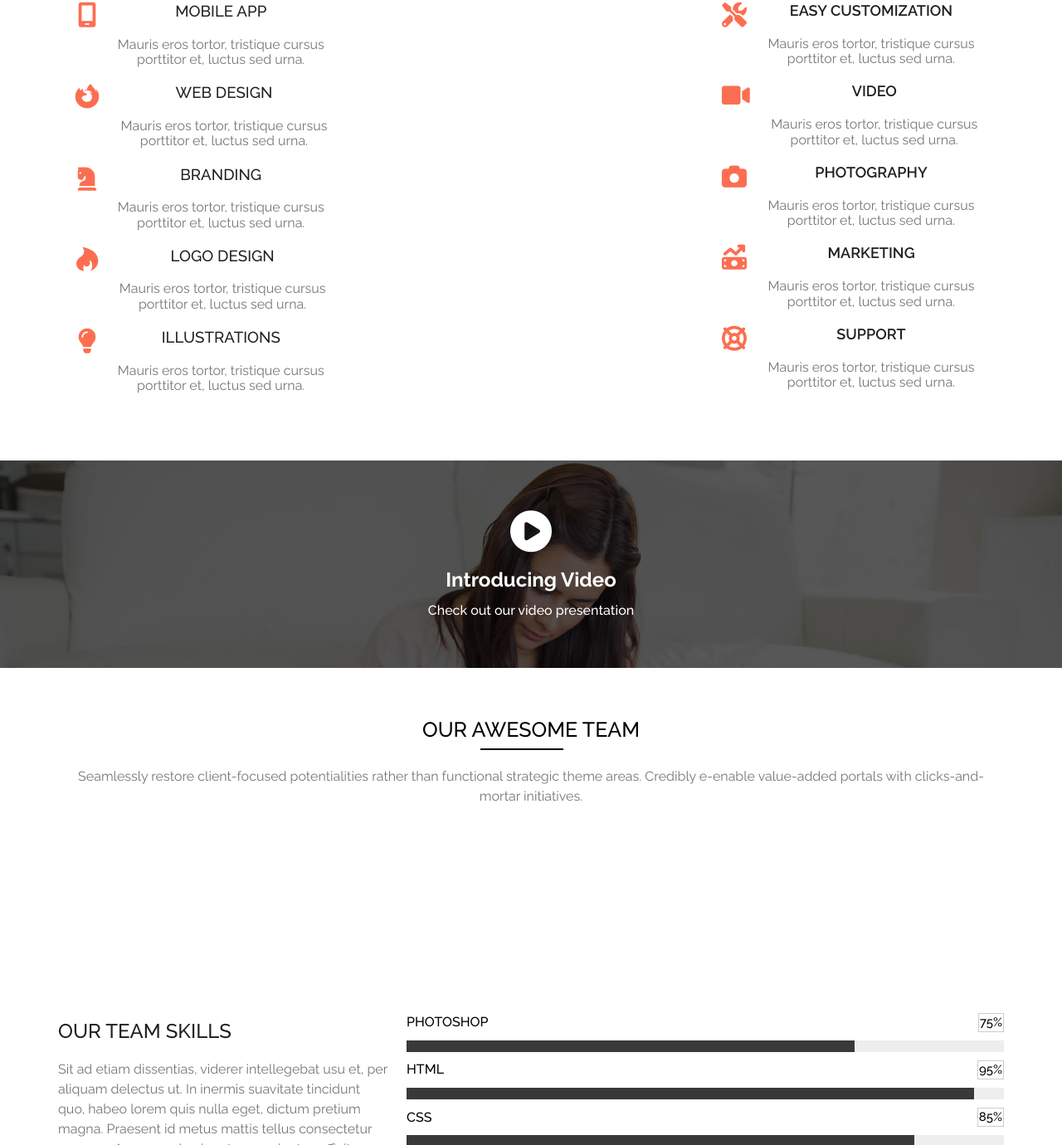
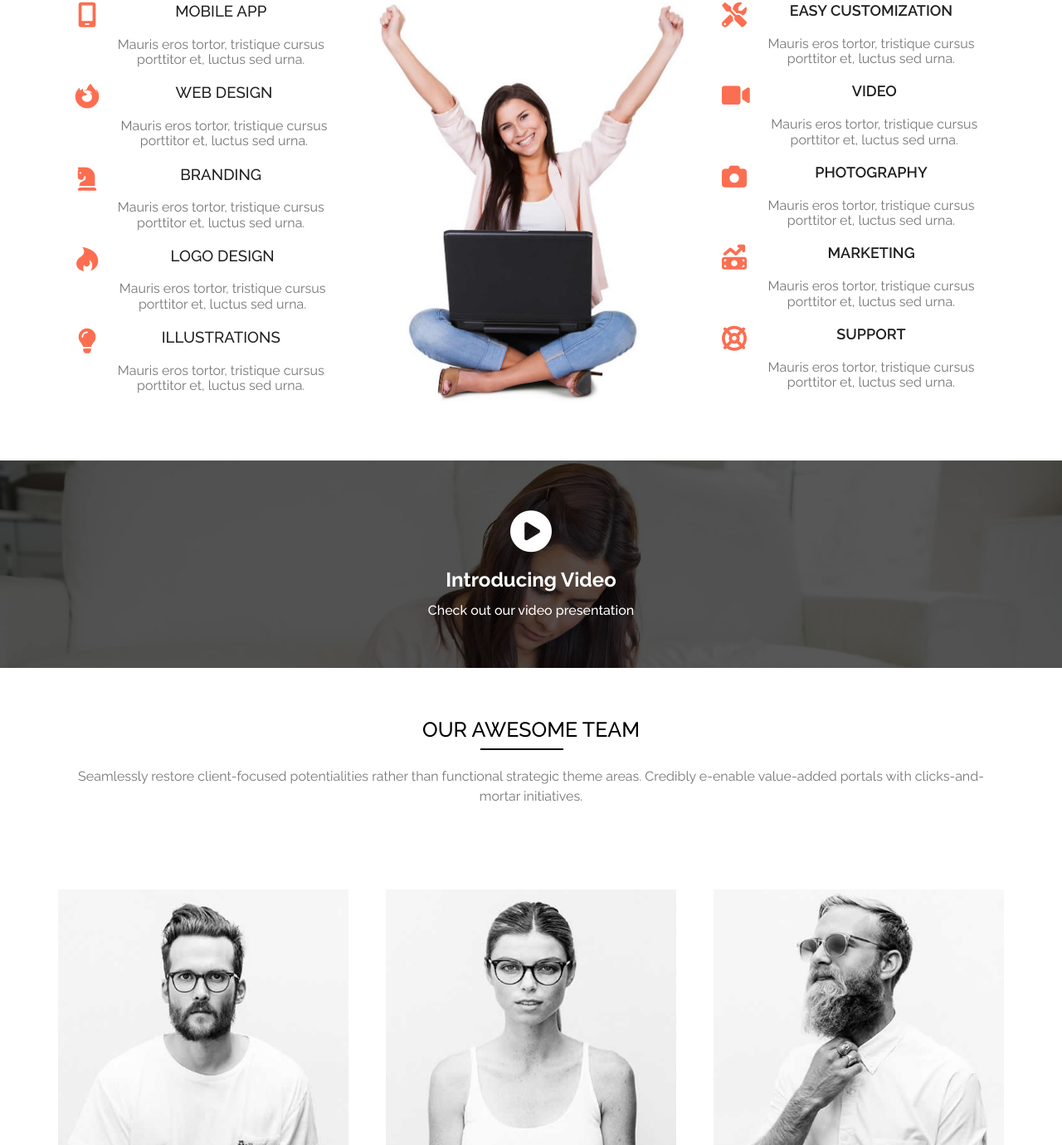
Before and after one commit to YouseFAdeL74/SALIENT-PROJECT, a plain HTML site: page index.html in a window 1280 px wide. Shown: the part 1420-2800 px from the top of the page at 83% size. Drawn offline with Linux system fonts and the light colour scheme.

Commit message:
Update index.html

```diff
--- a/index.html
+++ b/index.html
@@ -21,7 +21,7 @@
     <div class="header">
         <div class="container">
             <a href="#" class="logo">
-            <img src="../Silent - Project/images/logo.png" alt="">
+            <img src="images/logo.png" alt="">
             </a>
             <nav class="links">
             <i class="fas fa-bars toggle-menu"></i>
@@ -171,7 +171,7 @@
                                         </div>
                 </div>
                 <div class="col-2">
-                    <img src="../Silent - Project/images/temp/woman.jpg" alt="">
+                    <img src="images/temp/woman.jpg" alt="">
                 </div>
                 <div class="col-3">
                     <div class="box">
@@ -248,7 +248,7 @@
             </div>
             <div class="team-member">
                 <div class="box">
-                    <img src="../Silent - Project/images/team/m1.jpg" alt="">
+                    <img src="images/team/m1.jpg" alt="">
                     <div class="captain">
                         <h2>YousefAdel</h2>
                         <p class="first">Co_founder & Designer</p>
@@ -264,7 +264,7 @@
                     </div>
                 </div>
                 <div class="box">
-                    <img src="../Silent - Project/images/team/m2.jpg" alt="">
+                    <img src="images/team/m2.jpg" alt="">
                     <div class="captain">
                         <h2>SomiaMagdy</h2>
                         <p class="first">Co_founder & Designer</p>
@@ -280,7 +280,7 @@
                     </div>
                 </div>
                 <div class="box">
-                    <img src="../Silent - Project/images/team/m3.jpg" alt="">
+                    <img src="images/team/m3.jpg" alt="">
                     <div class="captain">
                         <h2>NasserMosad</h2>
                         <p class="first">Co_founder & Designer</p>
@@ -352,7 +352,7 @@
                 <button>Let's Talk</button>
             </div>
             <div class="image">
-            <img src="../Silent - Project/images/temp/banner-img.png" alt="">
+            <img src="images/temp/banner-img.png" alt="">
         </div>
         </div>
     </div>
```
